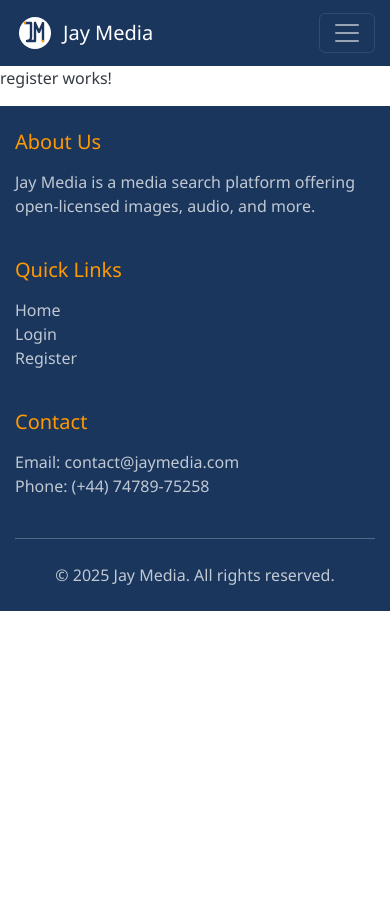
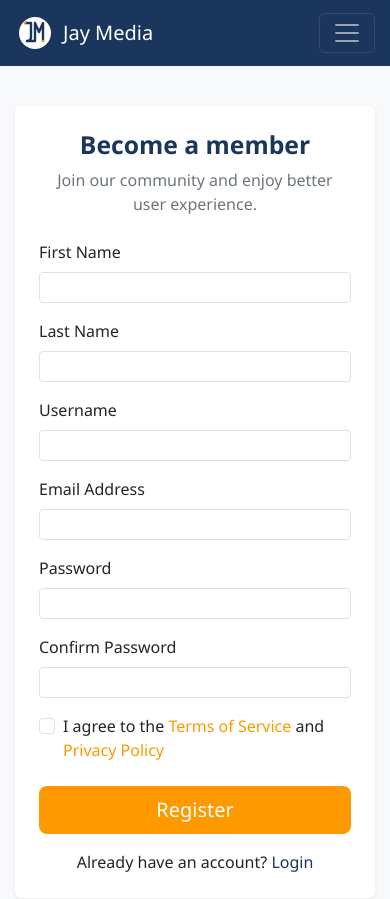
Before and after one commit to Joy-Ese/Jay-Media-WebApp, an Angular app in the folder frontend/JayMedia.Client/: page /register in a window 390 px wide. Shown: the top 899 px of the page. Before the commit the page ends 844 px from the top, so only its background shows below. Built offline with nearby package versions, Linux system fonts and the light colour scheme.

Commit message:
finish up register page UI

```diff
--- a/frontend/JayMedia.Client/src/app/pages/register/register.component.css
+++ b/frontend/JayMedia.Client/src/app/pages/register/register.component.css
@@ -0,0 +1,56 @@
+.auth-container {
+  padding: 80px 0;
+  min-height: calc(100vh - 160px);
+  background-color: #f8f9fa;
+}
+
+.auth-title {
+  color: #1a365d;
+  font-weight: 600;
+}
+
+.auth-subtitle {
+  color: #6c757d;
+  margin-bottom: 0;
+}
+
+.form-control:focus {
+  border-color: #1a365d;
+  box-shadow: 0 0 0 0.25rem rgba(26, 54, 93, 0.25);
+}
+
+.register-btn {
+  background-color: #ff9900;
+  color: white;
+  transition: background-color 0.3s ease;
+}
+
+.register-btn:hover {
+  background-color: #e68a00;
+  color: white;
+}
+
+.login-link {
+  color: #1a365d;
+  text-decoration: none;
+  font-weight: 500;
+}
+
+.login-link:hover {
+  text-decoration: underline;
+}
+
+.terms-link {
+  color: #ff9900;
+  text-decoration: none;
+}
+
+.terms-link:hover {
+  text-decoration: underline;
+}
+
+@media (max-width: 767.98px) {
+  .auth-container {
+    padding: 40px 0;
+  }
+}
--- a/frontend/JayMedia.Client/src/app/pages/register/register.component.html
+++ b/frontend/JayMedia.Client/src/app/pages/register/register.component.html
@@ -1 +1,142 @@
-<p>register works!</p>
+<div class="auth-container">
+  <div class="container">
+    <div class="row justify-content-center">
+      <div class="col-md-8 col-lg-6">
+        <div class="card border-0 shadow-sm">
+          <div class="card-body p-4 p-md-5">
+            <div class="text-center mb-4">
+              <h2 class="auth-title">Become a member</h2>
+              <p class="auth-subtitle">Join our community and enjoy better user experience.</p>
+            </div>
+
+            <form [formGroup]="registerForm" (ngSubmit)="onSubmit()">
+              <div class="mb-3">
+                <label for="firstname" class="form-label">First Name</label>
+                <input
+                  type="text"
+                  class="form-control form-control-sm"
+                  id="firstname"
+                  formControlName="firstname"
+                  [class.is-invalid]="registerForm.get('firstname')?.invalid && registerForm.get('firstname')?.touched"
+                >
+                <div class="invalid-feedback" *ngIf="registerForm.get('firstname')?.errors?.['required'] && registerForm.get('firstname')?.touched">
+                  First Name is required
+                </div>
+                <div class="invalid-feedback" *ngIf="registerForm.get('firstname')?.errors?.['minlength'] && registerForm.get('firstname')?.touched">
+                  First Name must be at least 2 characters
+                </div>
+              </div>
+
+              <div class="mb-3">
+                <label for="lastname" class="form-label">Last Name</label>
+                <input
+                  type="text"
+                  class="form-control form-control-sm"
+                  id="lastname"
+                  formControlName="lastname"
+                  [class.is-invalid]="registerForm.get('lastname')?.invalid && registerForm.get('lastname')?.touched"
+                >
+                <div class="invalid-feedback" *ngIf="registerForm.get('lastname')?.errors?.['required'] && registerForm.get('lastname')?.touched">
+                  Last Name is required
+                </div>
+                <div class="invalid-feedback" *ngIf="registerForm.get('lastname')?.errors?.['minlength'] && registerForm.get('lastname')?.touched">
+                  Last Name must be at least 2 characters
+                </div>
+              </div>
+
+              <div class="mb-3">
+                <label for="username" class="form-label">Username</label>
+                <input
+                  type="text"
+                  class="form-control form-control-sm"
+                  id="username"
+                  formControlName="username"
+                  [class.is-invalid]="registerForm.get('username')?.invalid && registerForm.get('username')?.touched"
+                >
+                <div class="invalid-feedback" *ngIf="registerForm.get('username')?.errors?.['required'] && registerForm.get('username')?.touched">
+                  Username is required
+                </div>
+                <div class="invalid-feedback" *ngIf="registerForm.get('username')?.errors?.['minlength'] && registerForm.get('username')?.touched">
+                  Username must be at least 2 characters
+                </div>
+              </div>
+
+              <div class="mb-3">
+                <label for="reg-email" class="form-label">Email Address</label>
+                <input
+                  type="email"
+                  class="form-control form-control-sm"
+                  id="reg-email"
+                  formControlName="email"
+                  [class.is-invalid]="registerForm.get('email')?.invalid && registerForm.get('email')?.touched"
+                >
+                <div class="invalid-feedback" *ngIf="registerForm.get('email')?.errors?.['required'] && registerForm.get('email')?.touched">
+                  Email is required
+                </div>
+                <div class="invalid-feedback" *ngIf="registerForm.get('email')?.errors?.['email'] && registerForm.get('email')?.touched">
+                  Please enter a valid email
+                </div>
+              </div>
+
+              <div class="mb-3">
+                <label for="reg-password" class="form-label">Password</label>
+                <input
+                  type="password"
+                  class="form-control form-control-sm"
+                  id="reg-password"
+                  formControlName="password"
+                  [class.is-invalid]="registerForm.get('password')?.invalid && registerForm.get('password')?.touched"
+                >
+                <div class="invalid-feedback" *ngIf="registerForm.get('password')?.errors?.['required'] && registerForm.get('password')?.touched">
+                  Password is required
+                </div>
+                <div class="invalid-feedback" *ngIf="registerForm.get('password')?.errors?.['minlength'] && registerForm.get('password')?.touched">
+                  Password must be at least 6 characters
+                </div>
+              </div>
+
+              <div class="mb-3">
+                <label for="confirmPassword" class="form-label">Confirm Password</label>
+                <input
+                  type="password"
+                  class="form-control form-control-sm"
+                  id="confirmPassword"
+                  formControlName="confirmPassword"
+                  [class.is-invalid]="registerForm.get('confirmPassword')?.invalid && registerForm.get('confirmPassword')?.touched"
+                >
+                <div class="invalid-feedback" *ngIf="registerForm.get('confirmPassword')?.errors?.['required'] && registerForm.get('confirmPassword')?.touched">
+                  Please confirm your password
+                </div>
+                <div class="invalid-feedback" *ngIf="registerForm.get('confirmPassword')?.errors?.['passwordMismatch'] && registerForm.get('confirmPassword')?.touched">
+                  Passwords do not match
+                </div>
+              </div>
+
+              <div class="mb-4 form-check">
+                <input
+                  type="checkbox"
+                  class="form-check-input"
+                  id="termsAgreed"
+                  formControlName="termsAgreed"
+                  [class.is-invalid]="registerForm.get('termsAgreed')?.invalid && registerForm.get('termsAgreed')?.touched"
+                >
+                <label class="form-check-label" for="termsAgreed">
+                  I agree to the <a href="#" class="terms-link">Terms of Service</a> and <a href="#" class="terms-link">Privacy Policy</a>
+                </label>
+                <div class="invalid-feedback" *ngIf="registerForm.get('termsAgreed')?.errors?.['required'] && registerForm.get('termsAgreed')?.touched">
+                  You must agree to the terms and conditions
+                </div>
+              </div>
+
+              <button type="submit" class="btn btn-lg w-100 mb-3 register-btn">Register</button>
+
+              <div class="text-center">
+                <p class="mb-0">Already have an account? <a routerLink="/login" class="login-link">Login</a></p>
+              </div>
+            </form>
+          </div>
+        </div>
+      </div>
+    </div>
+  </div>
+</div>
--- a/frontend/JayMedia.Client/src/app/pages/register/register.component.ts
+++ b/frontend/JayMedia.Client/src/app/pages/register/register.component.ts
@@ -1,11 +1,52 @@
+import { CommonModule } from '@angular/common';
 import { Component } from '@angular/core';
+import { FormBuilder, FormGroup, FormsModule, ReactiveFormsModule, Validators } from '@angular/forms';
 
 @Component({
   selector: 'app-register',
-  imports: [],
+  imports: [
+    FormsModule,
+    ReactiveFormsModule,
+    CommonModule,
+  ],
   templateUrl: './register.component.html',
   styleUrl: './register.component.css'
 })
 export class RegisterComponent {
+  registerForm: FormGroup;
 
+  constructor(private fb: FormBuilder) {
+    this.registerForm = this.fb.group({
+      firstname: ["", [Validators.required, Validators.minLength(2)]],
+      lastname: ["", [Validators.required, Validators.minLength(2)]],
+      username: ["", [Validators.required, Validators.minLength(2)]],
+      email: ["", [Validators.required, Validators.email]],
+      password: ["", [Validators.required, Validators.minLength(6)]],
+      confirmPassword: ["", [Validators.required]],
+      termsAgreed: [false, Validators.requiredTrue]
+    }, {
+      validators: this.checkIfPasswordMatches
+    });
+  }
+
+  checkIfPasswordMatches(form: FormGroup) {
+    const password = form.get("password")?.value;
+    const confirmPassword = form.get("confirmPassword")?.value;
+
+    if (password !== confirmPassword) {
+      form.get("confirmPassword")?.setErrors({ passwordMismatch: true });
+      return { passwordMismatch: true };
+    }
+    return null;
+    // return { passwordMismatch: false };
+  }
+
+  onSubmit() {
+    if (this.registerForm.valid) {
+      console.log("Register form submitted", this.registerForm.value);
+      // consume register service endpoint here and implement logic
+    } else {
+      this.registerForm.markAllAsTouched();
+    }
+  }
 }
```
